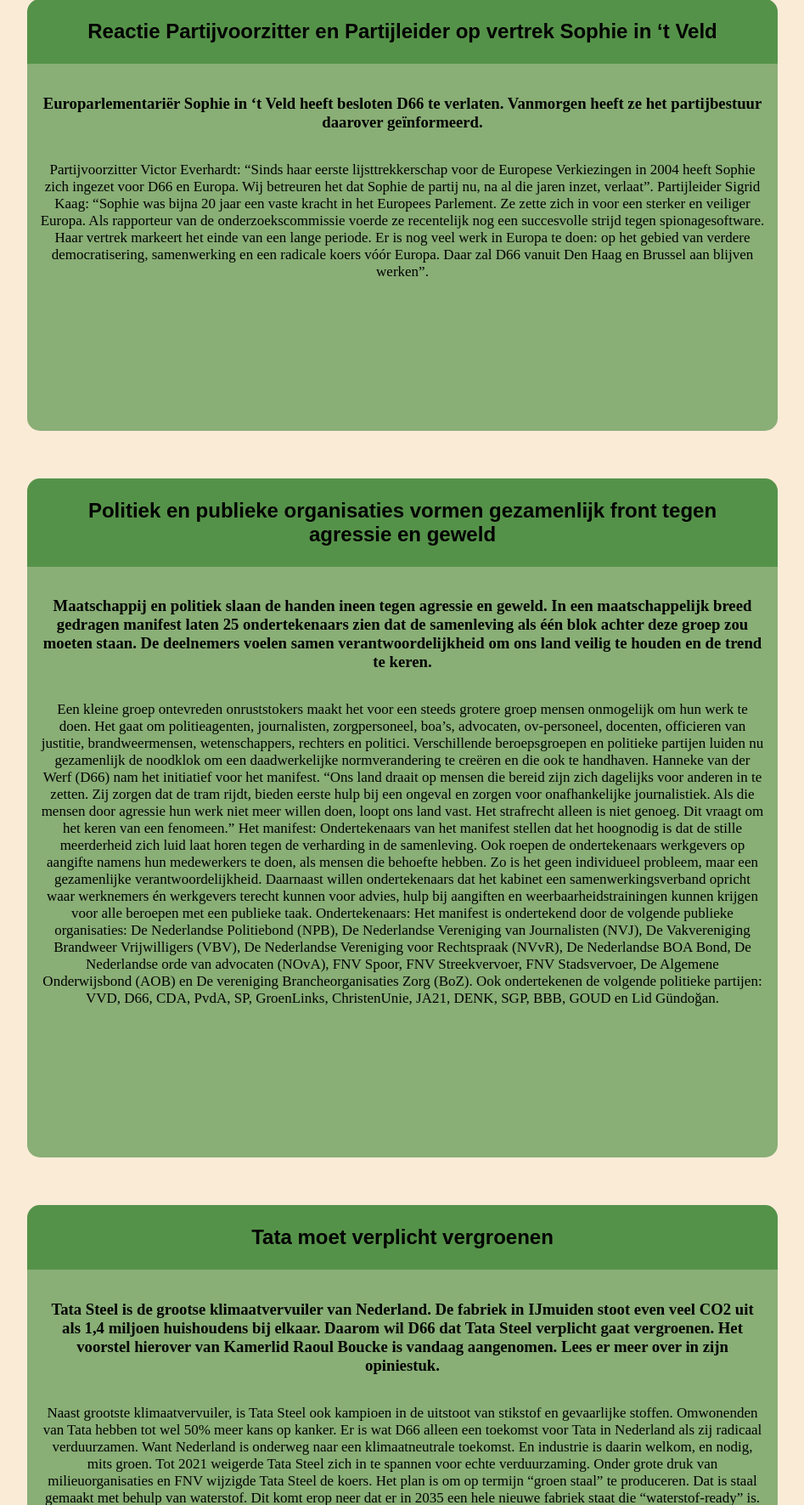
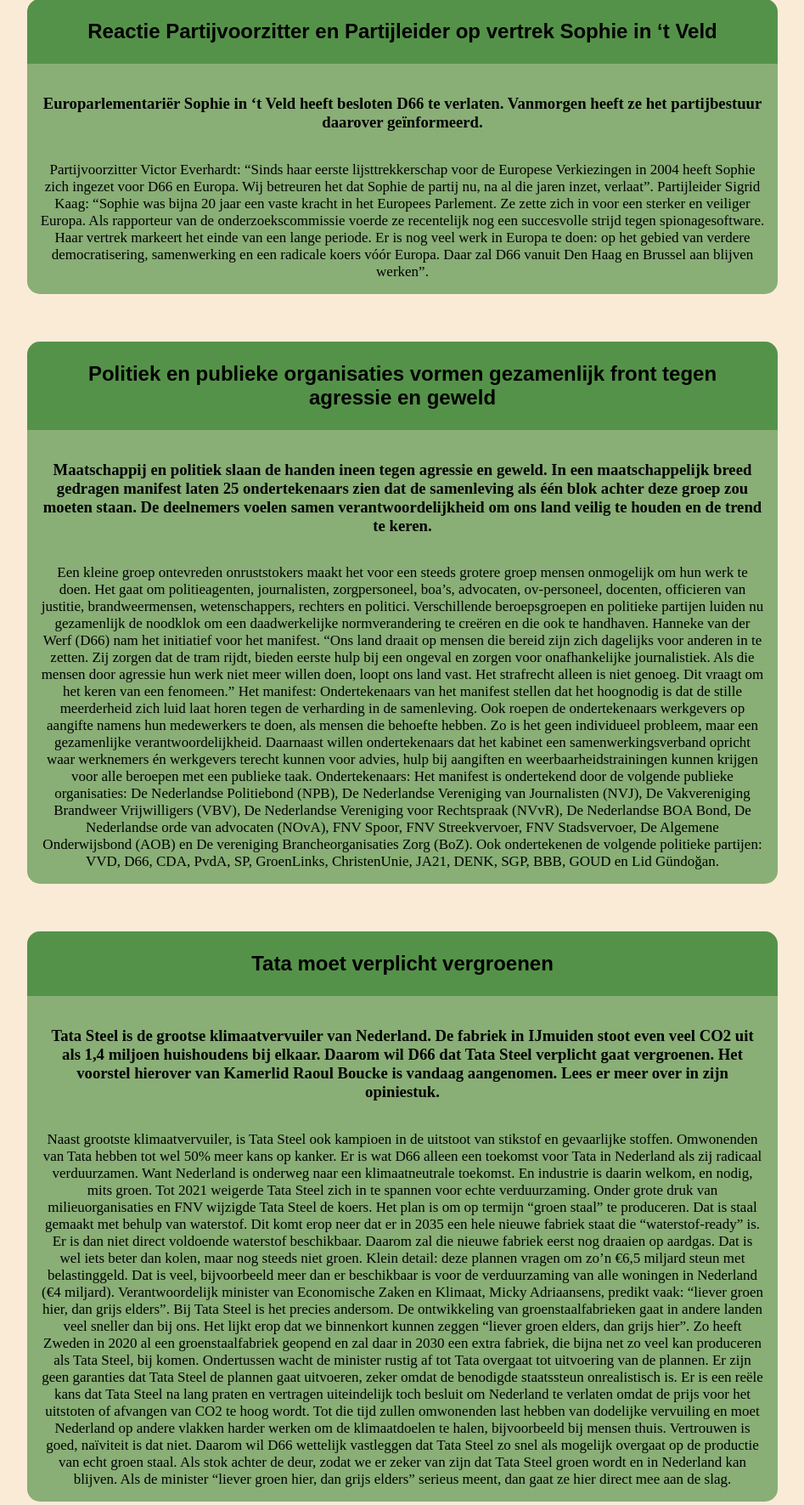
Before and after one commit to SarahMusa2004/Project-2, a PHP site: page /Webpagina/nieuws.php in a window 1280 px wide. Shown: the part 209-1980 px from the top of the page at 85% size, without its empty margins (166-1113 px from the left). Run offline with PHP 8.4, Linux system fonts and the light colour scheme; data comes from the database, SQL or seed files in the repository.

Commit message:
css aangepast

```diff
--- a/Webpagina/css/style.css
+++ b/Webpagina/css/style.css
@@ -250,6 +250,5 @@ h1{
   text-align: center;
   padding: 2vh;
   padding-top: 0vh;
-  padding-bottom: 20%;
   font-size: 17px;
 }
```
